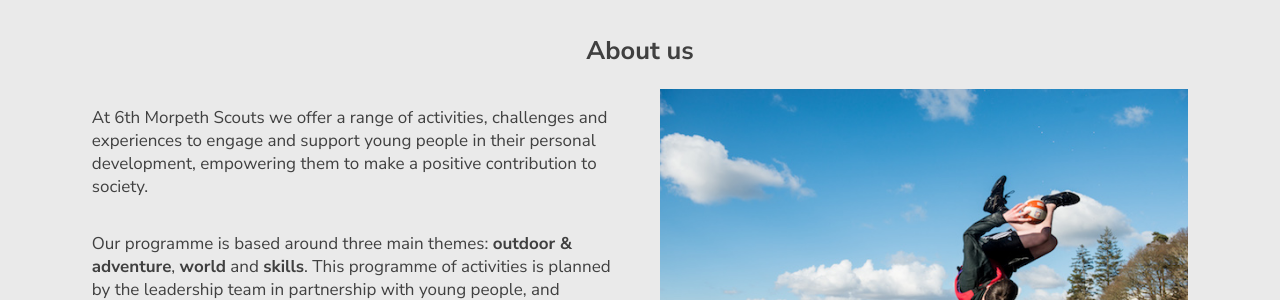
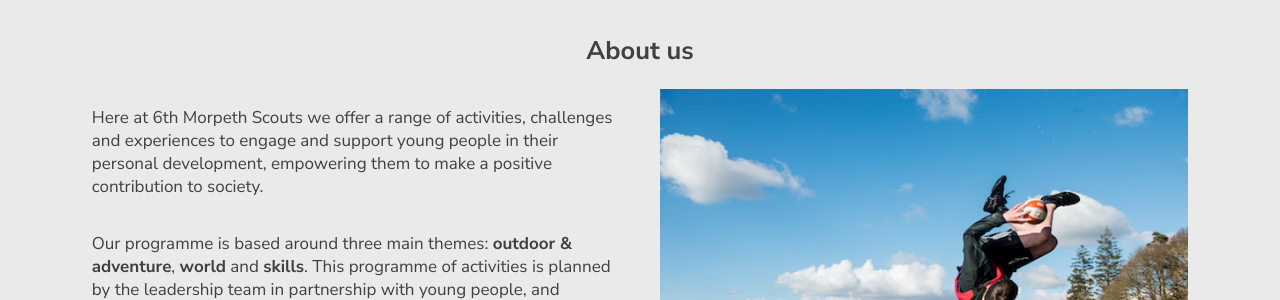
Before and after one commit to lizm696/6ms, a Jekyll site: the page built from index.md, in a window 1280 px wide. Shown: the part 825-1125 px from the top of the page. Built offline with Jekyll 4.4.1, drawn with Linux system fonts in a browser that asks for light colours; a script that is not in the unit is left out; comment, search, counter and statistics services are not loaded.

Commit message:
Update Pages “home”

```diff
--- a/_data/home.yml
+++ b/_data/home.yml
@@ -8,7 +8,7 @@
 intro:
   title: About us
   text: >-
-    At 6th Morpeth Scouts we offer a range of activities, challenges and
+    Here at 6th Morpeth Scouts we offer a range of activities, challenges and
     experiences to engage and support young people in their personal
     development, empowering them to make a positive contribution to society.
 
```
